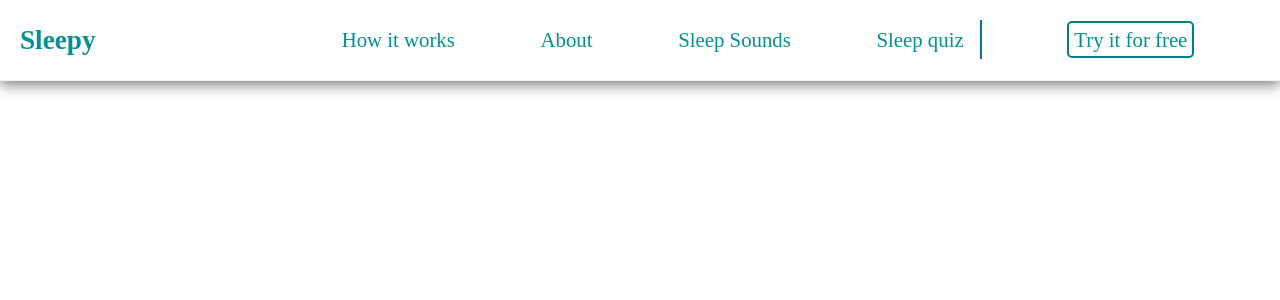
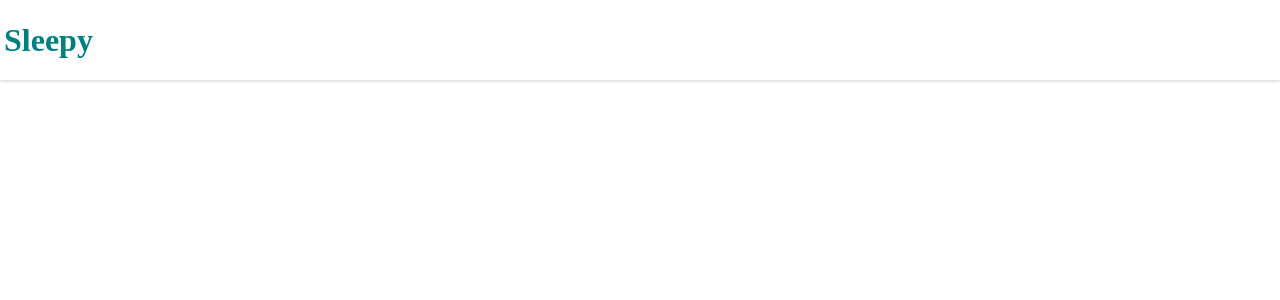
Before and after one commit to TrevorOdhiambo/React-Sleep-Tracker-, a React (Create React App) app: page / in a window 1280 px wide. Shown: the top 300 px of the page. Built offline with nearby package versions, Linux system fonts and the light colour scheme.

Commit message:
switched entire project to use styled components

```diff
--- a/src/App.js
+++ b/src/App.js
@@ -1,10 +1,10 @@
 import React from "react";
 import "./style.css";
-import Navbar from "./Components/Navbar/Navbar"
+import Navbar from './components/responsive/navbar/Navbar'
 export default function App() {
   return (
     <div>
-      <Navbar/>
+     <Navbar/>
     </div>
   );
 }
--- a/src/Components/Navbar/Navbar.js
+++ /dev/null
@@ -1,46 +0,0 @@
-import React,{useState} from 'react'
-import './navbar.css'
-import { FaBars,FaTimes} from 'react-icons/fa';
-const Navbar = ()=>{
-
-  const [click,setClick] = useState(false)
-  const handleClick = ()=>{
-    setClick(!click)
-  }
-
-  return(
-
-     <nav className="navbar">
-       <div className='logo'> <a href="" className='logo-text'>Sleepy</a></div>
-       <ul className={click ? "nav-list active" : "nav-list"}>
-         <li className="nav-item">
-           <a href="#">How it works</a>
-         </li>
-         <li className="nav-item">
-           <a href="#">About</a>
-         </li>
-         <li className="nav-item">
-           <a href="#">Sleep Sounds</a>
-         </li>
-         <li className="nav-item">
-           <a href="#" >Sleep quiz</a>
-           <span className="border"></span>
-         </li>
-
-         <li className="nav-item">
-           <a href="#" className='signup-btn'>Try it for free</a>
-         </li>
-       </ul>
-       <div className="mobile-menu" onClick={handleClick}>
-        {click ? (
-          <FaTimes className="menu-icon" />
-        ) : (
-          <FaBars className="menu-icon" />
-        )}
-      </div>
-     </nav>
-
-  )
-}
-
-export default Navbar
--- a/src/Components/Navbar/navbar.css
+++ /dev/null
@@ -1,108 +0,0 @@
-/* reset */
-a{
-  text-decoration: none;
-  color: rgb(3, 145, 145);
-}
-
-li{
-  list-style-type: none;
-}
-
-
-.navbar{
-  display: flex;
-  justify-content: space-between;
-  align-items: center;
-  padding: 20px 0px;
-  width: 100%;
-  height: 40px;
-  border-bottom: 1px solid rgb(243, 239, 239);
-  box-shadow: 0 4px 13px grey;
-
-}
-.logo{
-  padding-left: 20px;
-}
-.logo-text{
-  font-size: 1.7rem;
-  font-weight:600;
-}
-
-.nav-list{
-  display: flex;
-  width: 80%;
-  justify-content: space-evenly;
-  align-items: center;
-}
-
-.nav-item a {
-  transition: all 0.2s ease;
-}
-
-.nav-item a:hover{
-
-  border-bottom: 2px solid orangered;
-}
-
-.border{
-  border-right: 2px solid teal;
-  padding: 8px;
-}
-
-.signup-btn{
-  border: 2px solid teal;
-  padding: 5px;
-  border-radius: 5px;
-}
-.signup-btn:hover{
-  color: white;
-  background-color: teal;
-
-}
-
-.mobile-menu{
-  display: none;
-  transition: all 0.5s ease-in-out;
-}
-
-.menu-icon{
-  padding-right: 20px;
-  font-size: 2rem;
-  color: teal;
-  display: none;
-}
-
-/* Media queries */
-@media screen and (max-width:768px){
-  .nav-list{
-    display: flex;
-    flex-direction: column;
-    position: absolute;
-    top: 50px;
-    background: transparent;
-    width: 100%;
-    height: 100vh;
-    left: -100%;
-    opacity: 0;
-    transition: all 0.5s ease;
-
-  }
-
-  .nav-list.active{
-    left: 0;
-    opacity: 1;
-  }
-
-  .border{
-    display: none;
-  }
-  .mobile-menu{
-    display: block;
-  }
-  .menu-icon{
-    display: block;
-    margin-right: 50px;
-    cursor: pointer;
-
-  }
-}
--- /dev/null
+++ b/src/components/logo/Logo.js
@@ -0,0 +1,22 @@
+import React from 'react'
+import styled from "styled-components"
+const Logo = (props)=>{
+  const LogoWrapper = styled.div`
+    display:flex;
+    align-items:center;
+
+  `;
+  const LogoTitle = styled.h2`
+    font-size:2rem;
+    font-weight:700;
+    color:teal;
+    margin-left:4px;
+  `;
+  return(
+    <LogoWrapper>
+      <LogoTitle>Sleepy</LogoTitle>
+    </LogoWrapper>
+  )
+}
+
+export default Logo
--- /dev/null
+++ b/src/components/responsive/navbar/Navbar.js
@@ -0,0 +1,39 @@
+import React from 'react'
+import styled from 'styled-components'
+import Logo from '../../logo/Logo'
+
+const Navbar = (props)=>{
+
+  const NavbarContainer = styled.div`
+    width:100%;
+    height:80px;
+    display:flex;
+    align-items:center;
+    box-shadow:0px 1px 3px rgba(15,15,15,0.19);
+  `;
+
+  const LeftSection = styled.div`
+    display:flex;
+
+  `;
+  const MiddleSection = styled.div`
+    display:flex;
+    flex:2;
+
+  `;
+  const RightSection = styled.div`
+    display:flex;
+
+  `;
+  return(
+      <NavbarContainer>
+        <LeftSection>
+          <Logo/>
+        </LeftSection>
+        <MiddleSection></MiddleSection>
+        <RightSection></RightSection>
+      </NavbarContainer>
+  )
+}
+
+export default Navbar
--- a/src/style.css
+++ b/src/style.css
@@ -3,10 +3,3 @@
   padding: 0;
 
 }
-body{
-  background-color: white;
-  font-size: 1.3rem;
-  height: 100vh;
-  width: 100%;
-  overflow: hidden;
-}
```
Also changed, not shown: package.json (+6 -1 lines).
